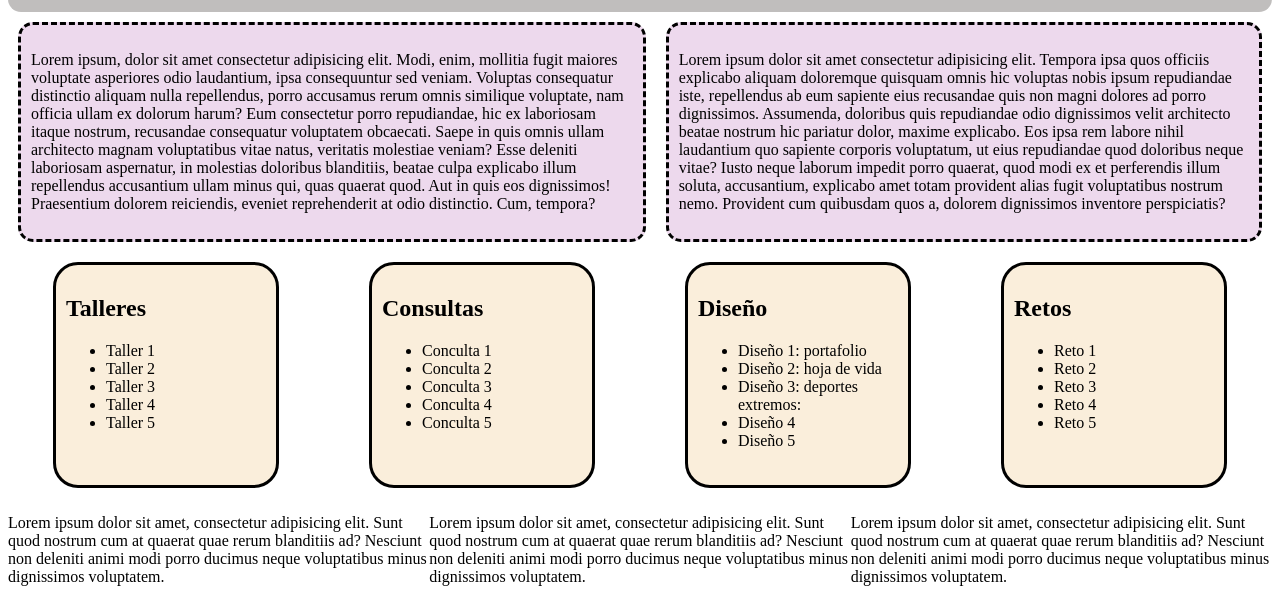
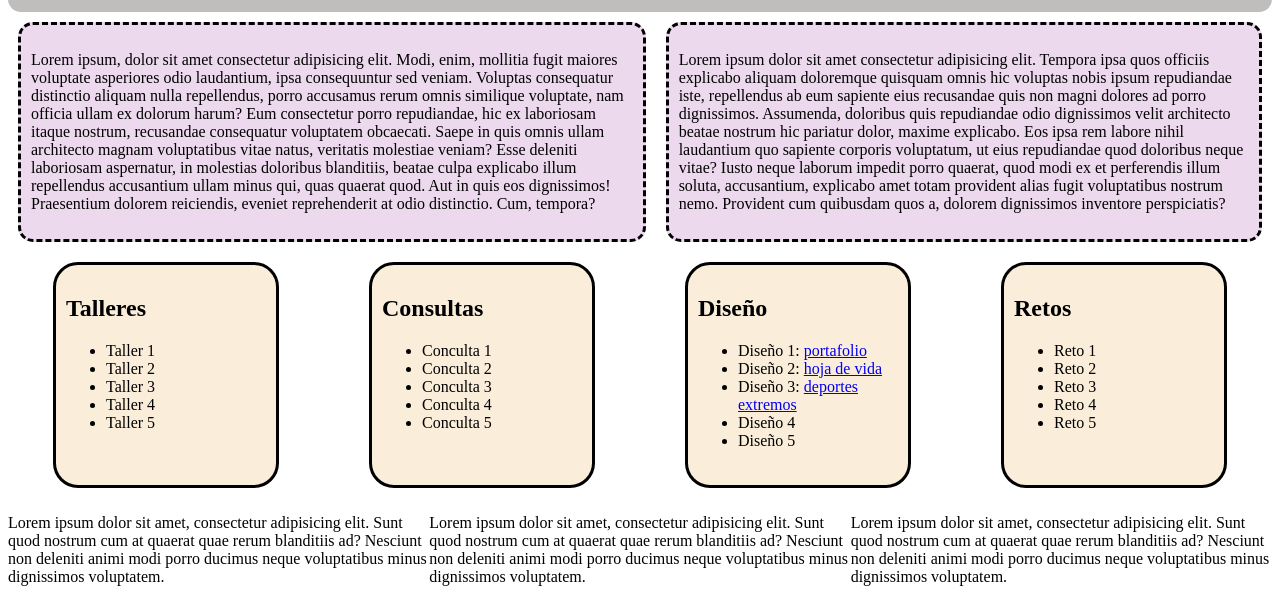
Before and after one commit to LunaVelezCano/portafolio, a plain HTML site: page index.html in a window 1280 px wide. Shown: the part 215-825 px from the top of the page. Drawn offline with Linux system fonts and the light colour scheme.

Commit message:
correcion diseños

```diff
--- a/index.html
+++ b/index.html
@@ -83,9 +83,9 @@
       <article class="ficha">
         <h2>Diseño</h2>
         <ul>
-          <li>Diseño 1: portafolio <a href="https://www.figma.com/proto/SeMZzucFBEratKvcWRy6uE/Untitled?node-id=1-2&scaling=min-zoom&page-id=0%3A1&mode=design&t=R0tWoHnYAtNRTTBJ-1"></a> </li>
-          <li>Diseño 2: hoja de vida <a href="https://www.figma.com/proto/4G3oGv3DhsAod8iBBkLify/Hoja-de-Vida?scaling=min-zoom&page-id=0%3A1&node-id=1-2&mode=design&t=m53OkQ11m14ndsbq-1"></a> </li>
-          <li>Diseño 3: deportes extremos: <a href="https://www.figma.com/proto/1HV5OOH56ITrfQmr30hNRw/demo_wireframe_Xtremos?scaling=scale-down&page-id=0%3A1&starting-point-node-id=1%3A2&node-id=1-2&mode=design&t=XLTh4hHlW2yaFjHZ-1"></a></li>
+          <li>Diseño 1: <a href="https://www.figma.com/proto/SeMZzucFBEratKvcWRy6uE/Untitled?node-id=1-2&scaling=min-zoom&page-id=0%3A1&mode=design&t=R0tWoHnYAtNRTTBJ-1">portafolio</a> </li>
+          <li>Diseño 2:  <a href="https://www.figma.com/proto/4G3oGv3DhsAod8iBBkLify/Hoja-de-Vida?scaling=min-zoom&page-id=0%3A1&node-id=1-2&mode=design&t=m53OkQ11m14ndsbq-1">hoja de vida</a> </li>
+          <li>Diseño 3:  <a href="https://www.figma.com/proto/1HV5OOH56ITrfQmr30hNRw/demo_wireframe_Xtremos?scaling=scale-down&page-id=0%3A1&starting-point-node-id=1%3A2&node-id=1-2&mode=design&t=XLTh4hHlW2yaFjHZ-1">deportes extremos</a></li>
           <li>Diseño 4</li>
           <li>Diseño 5</li>
         </ul>
```
